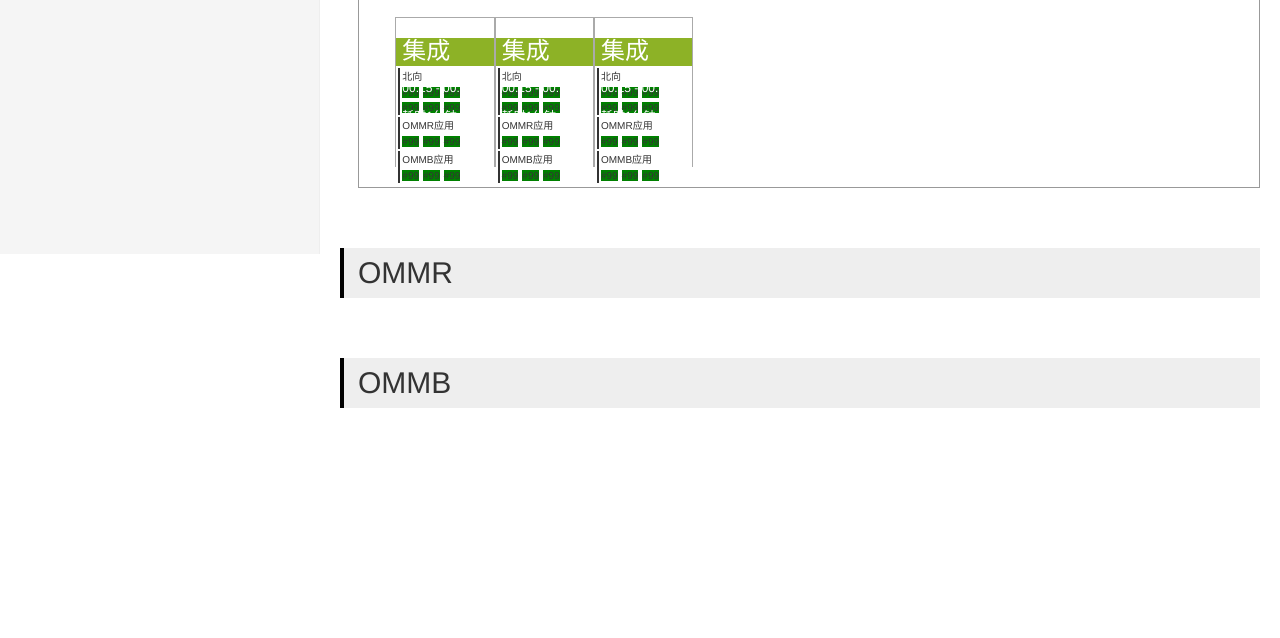
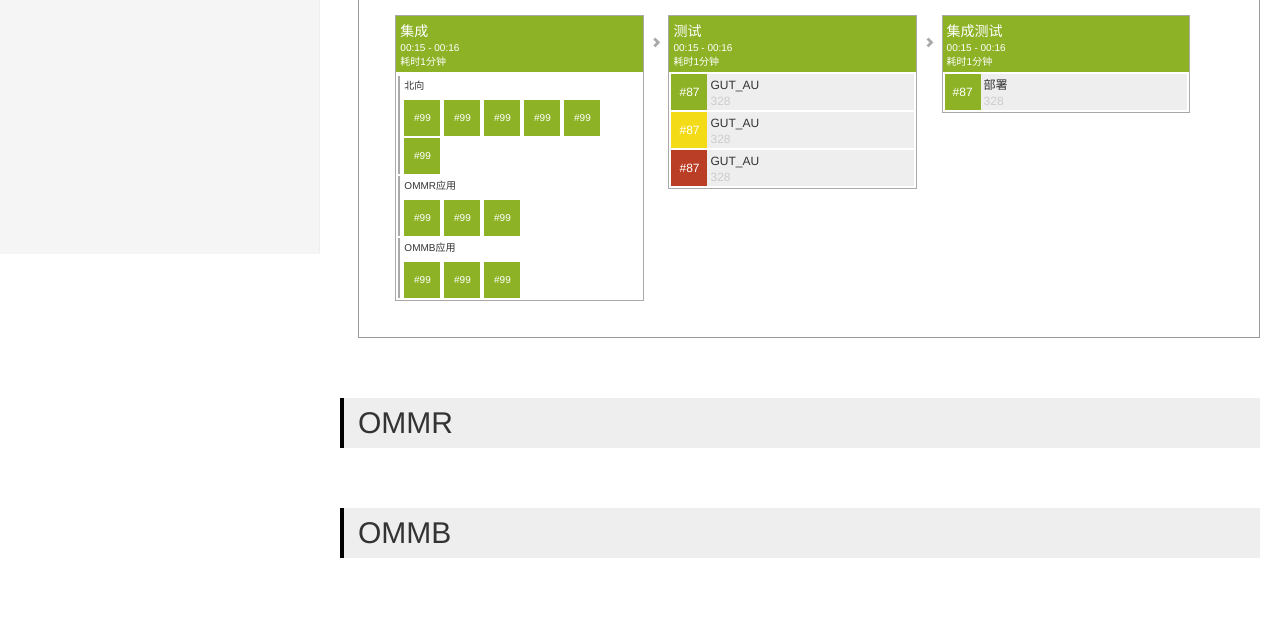
Before and after one commit to mingjin/Ceagle-I, a website: page public/index3.html in a window 1280 px wide. Shown: the part 546-1184 px from the top of the page. Before the commit the page ends 1034 px from the top, so only its background shows below. Drawn offline with Linux system fonts and the light colour scheme.

Commit message:
jobs done

```diff
--- a/public/css/dashboard.css
+++ b/public/css/dashboard.css
@@ -10,6 +10,15 @@ body {
 
 section{
   margin-bottom: 60px;
+}
+
+.btn.btn-primary{
+  background-image: none;
+}
+
+.timeInfo{
+  position: relative;
+  top: 7px;
 }
 /*
  * Global add-ons
@@ -114,7 +123,7 @@ section{
 }
 
 .pipeline-details{
-  padding: 20px 4%;
+  padding: 36px 4%;
 }
 
 .success{
@@ -129,46 +138,142 @@ section{
 
 .stage {
   float: left;
-  width: 12%;
-  height: 150px;
   border: solid 1px #aaa;
 }
 
-.stage-arrow {
+.product .stage {
+  width: 14%;
+  height: 100px;
+}
+
+.sub-project .stage {
+  width: 30%;
+  height: 100%;
+}
+
+.product .stage-arrow {
   float: left;
-  width: 4%;
+  width: 3.2%;
+}
+
+.product .stage-arrow > span{
+  position: relative;
+  top: 8px;
+  left: 30%;
+  color: #aaa;
+}
+
+.sub-project .stage-arrow {
+  float: left;
+  width: 3%;
+}
+
+.sub-project .stage-arrow > span{
+  position: relative;
+  top: 22px;
+  left: 30%;
+  color: #aaa;
 }
 
 .stage-head {
+  color: #fff;
+}
+
+.product .stage-head {
   height: 28px;
   font-size: 12px;
   line-height: 28px;
-  color: #fff;
   padding-left: 6px;
 }
-.stage-head p {
+
+.sub-project .stage-head{
+  padding: 4px;
+}
+
+.product .stage-head p {
   margin-bottom: 0;
 }
 
-.stage-body {
+.product .stage-body {
   background-color: white;
+  text-align: center;
+  padding-top: 22px;
+  font-size: 12px;
+}
+
+.sub-project .stage-body {
+  background-color: white;
+  padding: 2px 2px 0px 2px;
+}
+
+.sub-project .stage-title{
+  font-size: 14px;
+  margin-bottom: 2px;
+}
+
+.sub-project .stage-time{
+  margin-bottom: 0px;
 }
 
 .module {
-  border-left: 2px solid;
-  margin: 2px;
+  border-left: 2px solid #aaa;
+  padding-left: 2px;
+  margin-bottom: 2px;
 }
 
 .module > .module-head {
   text-align: left;
   margin: 2px;
+  height: 20px;
+  line-height: 20px;
+  color: #333;
 }
 
-.job {
+.mini-job {
   float: left;
-  margin: 2px;
+  margin:2px 2px 0px 2px;
+  width: 36px;
+  height: 36px;
+  color: #fff;
+  line-height: 36px;
+  text-align: center;
 }
 
-.job.success {
-  background-color: green;
+.job{
+  background-color: #eee;
+  margin-bottom: 2px;
 }
+
+.job-content:after{
+  clear:both;
+  height: 100px;
+}
+
+.job-content{
+  float: left;
+  height: 36px;
+  padding: 2px 0px 2px 3px;
+}
+
+
+.job-title{
+  font-size: 12px;
+  color:#333;
+  line-height: 18px;
+}
+
+.job-time{
+  font-size: 12px;
+  color:#ccc;
+}
+
+
+.status{
+  float: left;
+  width: 36px;
+  height: 36px;
+  color: #fff;
+  line-height: 36px;
+  text-align: center;
+  font-size: 12px;
+}
--- a/public/index3.html
+++ b/public/index3.html
@@ -72,7 +72,7 @@
           </div>
         </div>
         <div class="col-sm-9 col-sm-offset-3 col-md-9 col-md-offset-3 main">
-          <section id="gut">
+          <section id="gut" class="product">
             <h2 class="sub-header">GUT</h2>
 
             <div class="pipeline">
@@ -154,7 +154,7 @@
             </div>
           </section>
 
-          <section id="ems">
+          <section id="ems" class="sub-project">
             <h2 class="sub-header">EMS</h2>
             <div class="pipeline">
               <div class="pipeline-header fail" >
@@ -166,11 +166,11 @@
                 </div>
                 <div style="clear:both"></div>
               </div>
-              <div class="pipeline-details" s>
-                <div class="stage">
+              <div class="pipeline-details">
+                <div class="stage modules-stage">
                   <div class="stage-head success">
-                    <h3>集成</h3>
-                    <p>
+                    <p class="stage-title">集成</p>
+                    <p class="stage-time">
                       00:15 - 00:16
                       <br>
                       耗时1分钟
@@ -182,25 +182,25 @@
                         北向
                       </div>
                       <div class="module-body">
-                        <div class="job success">
+                        <div class="mini-job success">
                           #99
                         </div>
-                        <div class="job success">
+                        <div class="mini-job success">
                           #99
                         </div>
-                        <div class="job success">
+                        <div class="mini-job success">
+                          #99
+                        </div>
+                        <div class="mini-job success">
+                          #99
+                        </div>
+                        <div class="mini-job success">
+                          #99
+                        </div>
+                        <div class="mini-job success">
                           #99
                         </div>
                         <div style="clear:both"></div>
-                        <div class="job success">
-                          #99
-                        </div>
-                        <div class="job success">
-                          #99
-                        </div>
-                        <div class="job success">
-                          #99
-                        </div>
                       </div>
                       <div style="clear:both"></div>
                     </div>
@@ -209,30 +209,30 @@
                         OMMR应用
                       </div>
                       <div class="module-body">
-                        <div class="job success">
+                        <div class="mini-job success">
                           #99
                         </div>
-                        <div class="job success">
+                        <div class="mini-job success">
                           #99
                         </div>
-                        <div class="job success">
+                        <div class="mini-job success">
                           #99
                         </div>
+                        <div style="clear:both"></div>
                       </div>
-                      <div style="clear:both"></div>
                     </div>
                     <div class="module">
                       <div class="module-head">
                         OMMB应用
                       </div>
                       <div class="module-body">
-                        <div class="job success">
+                        <div class="mini-job success">
                           #99
                         </div>
-                        <div class="job success">
+                        <div class="mini-job success">
                           #99
                         </div>
-                        <div class="job success">
+                        <div class="mini-job success">
                           #99
                         </div>
                       </div>
@@ -241,154 +241,65 @@
                   </div>
                 </div>
                 <div class="stage-arrow">
-
+                  <span class="glyphicon glyphicon-chevron-right"></span>
                 </div>
-                <div class="stage">
+                <div class="stage test-stage">
                   <div class="stage-head success">
-                    <h3>集成</h3>
-                    <p>
+                    <p class="stage-title">测试</p>
+                    <p class="stage-time">
                       00:15 - 00:16
                       <br>
                       耗时1分钟
                     </p>
                   </div>
                   <div class="stage-body">
-                    <div class="module">
-                      <div class="module-head">
-                        北向
+                    <div class="job clearfix">
+                      <div class="status success">
+                        <p class="number">#87</p>
                       </div>
-                      <div class="module-body">
-                        <div class="job success">
-                          #99
-                        </div>
-                        <div class="job success">
-                          #99
-                        </div>
-                        <div class="job success">
-                          #99
-                        </div>
-                        <div style="clear:both"></div>
-                        <div class="job success">
-                          #99
-                        </div>
-                        <div class="job success">
-                          #99
-                        </div>
-                        <div class="job success">
-                          #99
-                        </div>
+                      <div class="job-content">
+                        <div class="job-title">GUT_AU</div><div class="job-time">328</div>
                       </div>
-                      <div style="clear:both"></div>
                     </div>
-                    <div class="module">
-                      <div class="module-head">
-                        OMMR应用
+                    <div class="job clearfix">
+                      <div class="status doing">
+                        <p class="number">#87</p>
                       </div>
-                      <div class="module-body">
-                        <div class="job success">
-                          #99
-                        </div>
-                        <div class="job success">
-                          #99
-                        </div>
-                        <div class="job success">
-                          #99
-                        </div>
+                      <div class="job-content">
+                        <div class="job-title">GUT_AU</div><div class="job-time">328</div>
                       </div>
-                      <div style="clear:both"></div>
                     </div>
-                    <div class="module">
-                      <div class="module-head">
-                        OMMB应用
+                    <div class="job clearfix">
+                      <div class="status fail">
+                        <p class="number">#87</p>
                       </div>
-                      <div class="module-body">
-                        <div class="job success">
-                          #99
-                        </div>
-                        <div class="job success">
-                          #99
-                        </div>
-                        <div class="job success">
-                          #99
-                        </div>
+                      <div class="job-content">
+                        <div class="job-title">GUT_AU</div><div class="job-time">328</div>
                       </div>
-                      <div style="clear:both"></div>
                     </div>
                   </div>
                 </div>
                 <div class="stage-arrow">
+                  <span class="glyphicon glyphicon-chevron-right"></span>
+                </div>
 
-                </div>
-                <div class="stage">
+                <div class="stage distribute-stage">
                   <div class="stage-head success">
-                    <h3>集成</h3>
-                    <p>
+                    <p class="stage-title">集成测试</p>
+                    <p class="stage-time">
                       00:15 - 00:16
                       <br>
                       耗时1分钟
                     </p>
                   </div>
                   <div class="stage-body">
-                    <div class="module">
-                      <div class="module-head">
-                        北向
+                    <div class="job clearfix">
+                      <div class="status success">
+                        <p class="number">#87</p>
                       </div>
-                      <div class="module-body">
-                        <div class="job success">
-                          #99
-                        </div>
-                        <div class="job success">
-                          #99
-                        </div>
-                        <div class="job success">
-                          #99
-                        </div>
-                        <div style="clear:both"></div>
-                        <div class="job success">
-                          #99
-                        </div>
-                        <div class="job success">
-                          #99
-                        </div>
-                        <div class="job success">
-                          #99
-                        </div>
+                      <div class="job-content">
+                        <div class="job-title">部署</div><div class="job-time">328</div>
                       </div>
-                      <div style="clear:both"></div>
-                    </div>
-                    <div class="module">
-                      <div class="module-head">
-                        OMMR应用
-                      </div>
-                      <div class="module-body">
-                        <div class="job success">
-                          #99
-                        </div>
-                        <div class="job success">
-                          #99
-                        </div>
-                        <div class="job success">
-                          #99
-                        </div>
-                      </div>
-                      <div style="clear:both"></div>
-                    </div>
-                    <div class="module">
-                      <div class="module-head">
-                        OMMB应用
-                      </div>
-                      <div class="module-body">
-                        <div class="job success">
-                          #99
-                        </div>
-                        <div class="job success">
-                          #99
-                        </div>
-                        <div class="job success">
-                          #99
-                        </div>
-                      </div>
-                      <div style="clear:both"></div>
                     </div>
                   </div>
                 </div>
@@ -397,12 +308,12 @@
             </div>
           </section>
 
-          <section id="ommr">
+          <section id="ommr"  class="sub-project">
             <h2 class="sub-header" id="ommr">OMMR</h2>
 
           </section>
 
-          <section id="ommb">
+          <section id="ommb"  class="sub-project">
             <h2 class="sub-header" id="ommb">OMMB</h2>
 
           </section>
```
